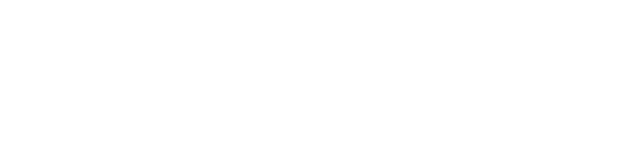
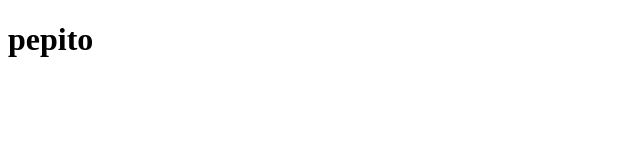
Before and after one commit to Lolidir/Entrega-coder, a plain HTML site: page pages/contacto.html in a window 1280 px wide. Shown: the whole page, without its empty margins (0-640 px from the left). Drawn offline with Linux system fonts and the light colour scheme.

Commit message:
creacion de h1

```diff
--- a/pages/contacto.html
+++ b/pages/contacto.html
@@ -6,6 +6,6 @@
     <title>Document</title>
 </head>
 <body>
-
+    <h1>pepito</h1>
 </body>
 </html>
```
